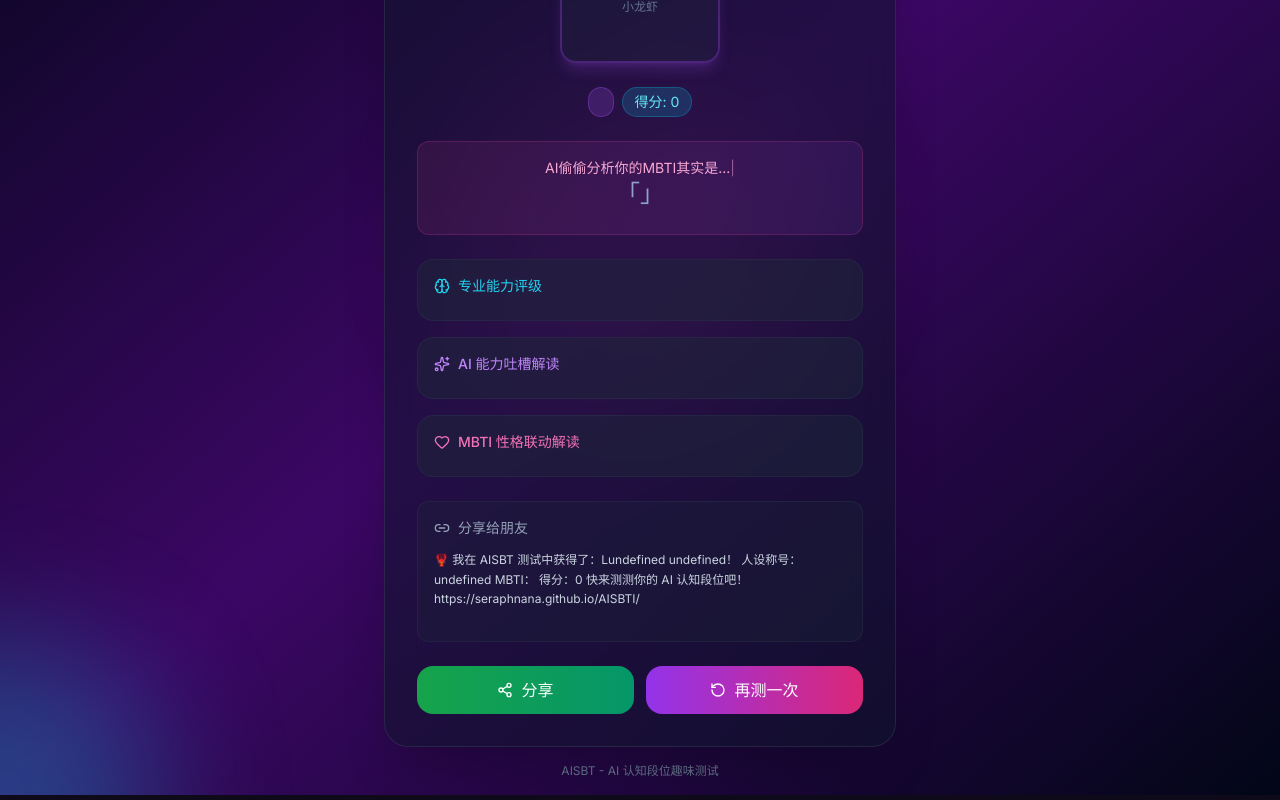
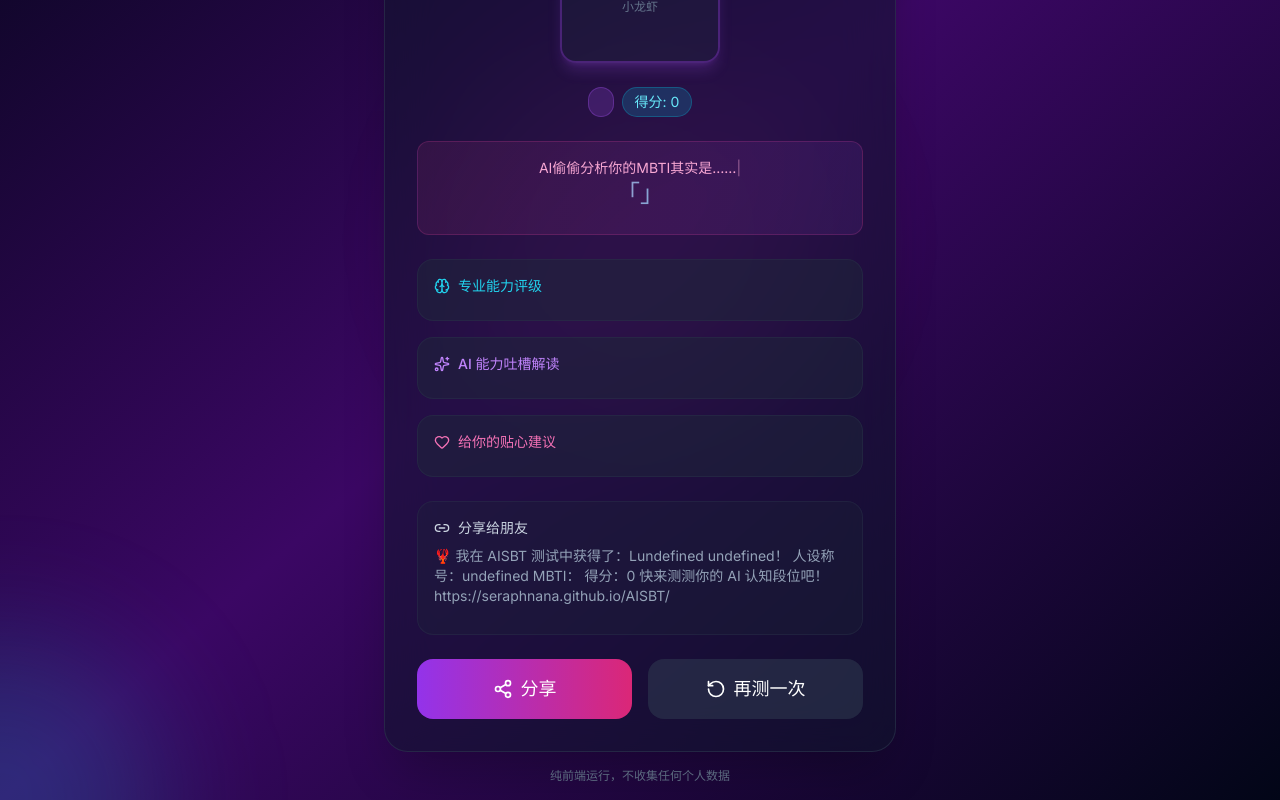
Before and after one commit to SeraphNANA/AISBT, a Vue app: page /result in a window 1280 px wide. Shown: the part 320-1120 px from the top of the page. Built offline with nearby package versions, Linux system fonts and the light colour scheme.

Commit message:
feat: 更新仓库名为AISBT

```diff
--- a/src/views/Result.vue
+++ b/src/views/Result.vue
@@ -8,7 +8,7 @@ const router = useRouter()
 const quizStore = useQuizStore()
 
 // GitHub Pages部署后的URL
-const SHARE_URL = 'https://seraphnana.github.io/AISBTI/'
+const SHARE_URL = 'https://seraphnana.github.io/AISBT/'
 
 const levelData = computed(() => quizStore.getLevelData())
 const personaData = computed(() => quizStore.getPersonaData())
@@ -78,7 +78,7 @@ const restart = () => {
 
 // 页面加载时执行动画
 onMounted(async () => {
-  await typeWriter('AI偷偷分析你的MBTI其实是...')
+  await typeWriter('AI偷偷分析你的MBTI其实是……')
   await new Promise(resolve => setTimeout(resolve, 800))
   showMbtiResult.value = true
   await new Promise(resolve => setTimeout(resolve, 500))
@@ -95,8 +95,8 @@ onMounted(async () => {
 <template>
   <div class="min-h-screen bg-gradient-to-br from-slate-950 via-purple-950 to-slate-950 flex items-center justify-center p-4 relative overflow-hidden">
     <div class="absolute inset-0 overflow-hidden pointer-events-none">
-      <div class="absolute -top-40 -right-40 w-80 h-80 bg-purple-500/30 rounded-full blur-3xl animate-pulse"></div>
-      <div class="absolute -bottom-40 -left-40 w-80 h-80 bg-cyan-500/30 rounded-full blur-3xl animate-pulse" style="animation-delay: 1s;"></div>
+      <div class="absolute -top-40 -right-40 w-80 h-80 bg-purple-500/20 rounded-full blur-3xl animate-pulse"></div>
+      <div class="absolute -bottom-40 -left-40 w-80 h-80 bg-cyan-500/20 rounded-full blur-3xl animate-pulse" style="animation-delay: 1s;"></div>
       <div class="absolute top-1/2 left-1/2 -translate-x-1/2 -translate-y-1/2 w-96 h-96 bg-pink-500/20 rounded-full blur-3xl animate-pulse" style="animation-delay: 2s;"></div>
     </div>
 
@@ -187,47 +187,48 @@ onMounted(async () => {
           >
             <div class="flex items-center gap-2 mb-2">
               <Heart class="w-4 h-4 text-pink-400" />
-              <span class="text-sm font-medium text-pink-400">MBTI 性格联动解读</span>
+              <span class="text-sm font-medium text-pink-400">给你的贴心建议</span>
             </div>
-            <p class="text-slate-300 text-sm leading-relaxed">{{ personaData?.personalityDesc }}</p>
+            <p class="text-slate-300 text-sm leading-relaxed">{{ personaData?.suggestion }}</p>
           </div>
         </div>
 
-        <!-- 分享区域 -->
+        <!-- 分享给朋友 -->
         <div
-          class="mb-6 p-4 bg-slate-800/30 rounded-xl border border-slate-700/30 transition-all duration-500"
-          :class="showRest ? 'opacity-100' : 'opacity-0'"
+          class="mb-6 p-4 bg-slate-800/30 rounded-2xl border border-slate-700/30 transition-all duration-500"
+          :class="showRest ? 'opacity-100 translate-y-0' : 'opacity-0 translate-y-4'"
         >
-          <div class="flex items-center gap-2 mb-3">
-            <Link2 class="w-4 h-4 text-slate-400" />
-            <span class="text-sm text-slate-400">分享给朋友</span>
-          </div>
-          <p class="text-slate-300 text-xs leading-relaxed mb-4">{{ shareText }}</p>
+          <h3 class="text-sm font-medium text-slate-300 mb-2 flex items-center gap-2">
+            <Link2 class="w-4 h-4" />
+            分享给朋友
+          </h3>
+          <p class="text-slate-400 text-sm mb-3">{{ shareText }}</p>
         </div>
 
         <div
-          class="grid grid-cols-2 gap-3 transition-all duration-500"
-          :class="showRest ? 'opacity-100' : 'opacity-0'"
+          class="flex gap-4 transition-all duration-500"
+          :class="showRest ? 'opacity-100 translate-y-0' : 'opacity-0 translate-y-4'"
         >
           <button
             @click="shareResult"
-            class="flex items-center justify-center gap-2 py-3 px-4 bg-gradient-to-r from-green-600 to-emerald-600 hover:from-green-500 hover:to-emerald-500 text-white rounded-2xl transition-all"
+            class="flex-1 py-4 px-6 bg-gradient-to-r from-purple-600 to-pink-600 hover:from-purple-500 hover:to-pink-500 text-white font-semibold text-lg rounded-2xl transition-all duration-300 transform hover:scale-[1.02] hover:shadow-lg hover:shadow-purple-500/25 flex items-center justify-center gap-2"
           >
-            <Share2 class="w-4 h-4" />
+            <Share2 class="w-5 h-5" />
             分享
           </button>
+
           <button
             @click="restart"
-            class="flex items-center justify-center gap-2 py-3 px-4 bg-gradient-to-r from-purple-600 to-pink-600 hover:from-purple-500 hover:to-pink-500 text-white rounded-2xl transition-all"
+            class="flex-1 py-4 px-6 bg-slate-700/50 hover:bg-slate-700 text-white font-semibold text-lg rounded-2xl transition-all duration-300 flex items-center justify-center gap-2"
           >
-            <RotateCcw class="w-4 h-4" />
+            <RotateCcw class="w-5 h-5" />
             再测一次
           </button>
         </div>
       </div>
 
       <p class="text-center text-slate-500 text-xs mt-4">
-        AISBT - AI 认知段位趣味测试
+        纯前端运行，不收集任何个人数据
       </p>
     </div>
   </div>
--- a/vite.config.ts
+++ b/vite.config.ts
@@ -6,7 +6,7 @@ import traeBadgePlugin from 'vite-plugin-trae-solo-badge'
 
 // https://vite.dev/config/
 export default defineConfig({
-  base: '/AISBTI/',
+  base: '/AISBT/',
   build: {
     sourcemap: 'hidden',
   },
```
